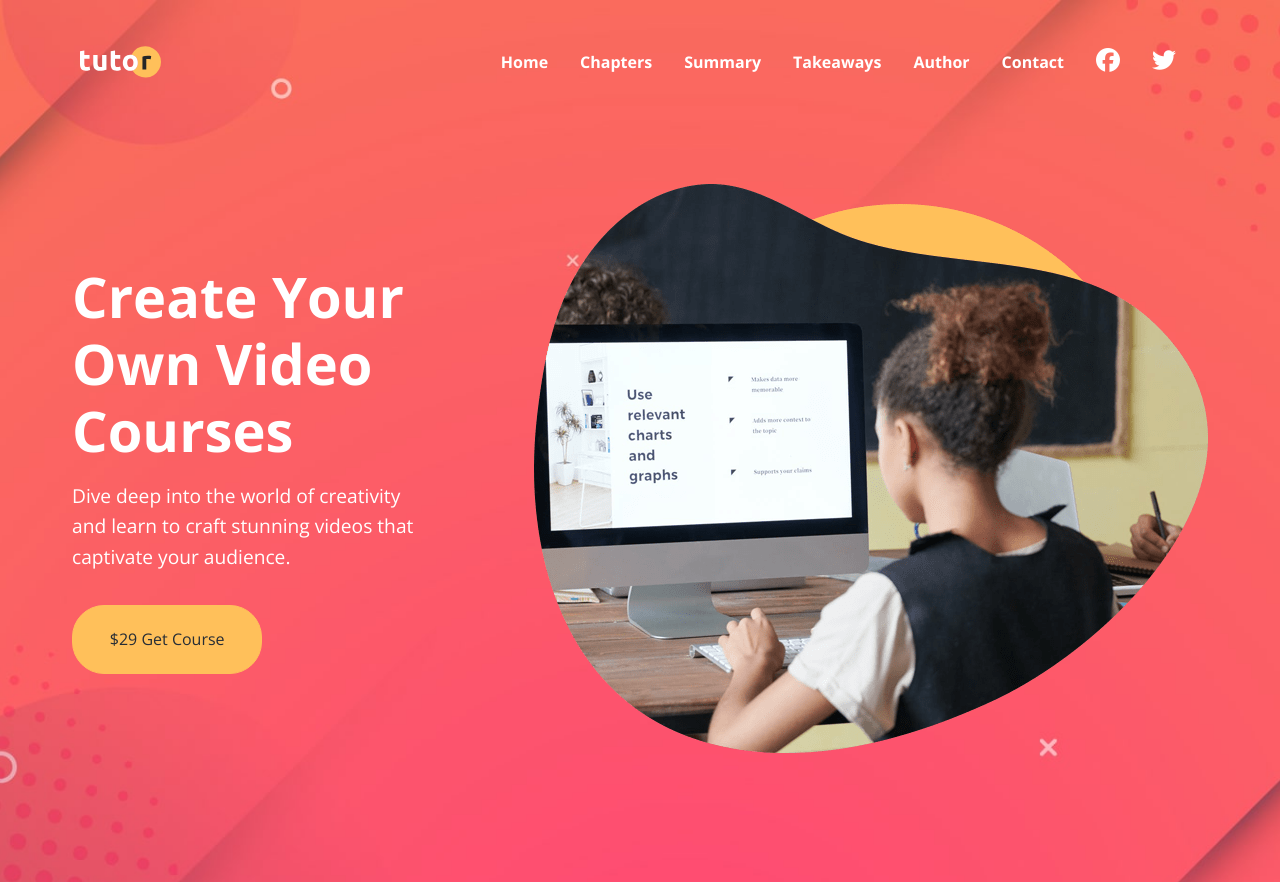
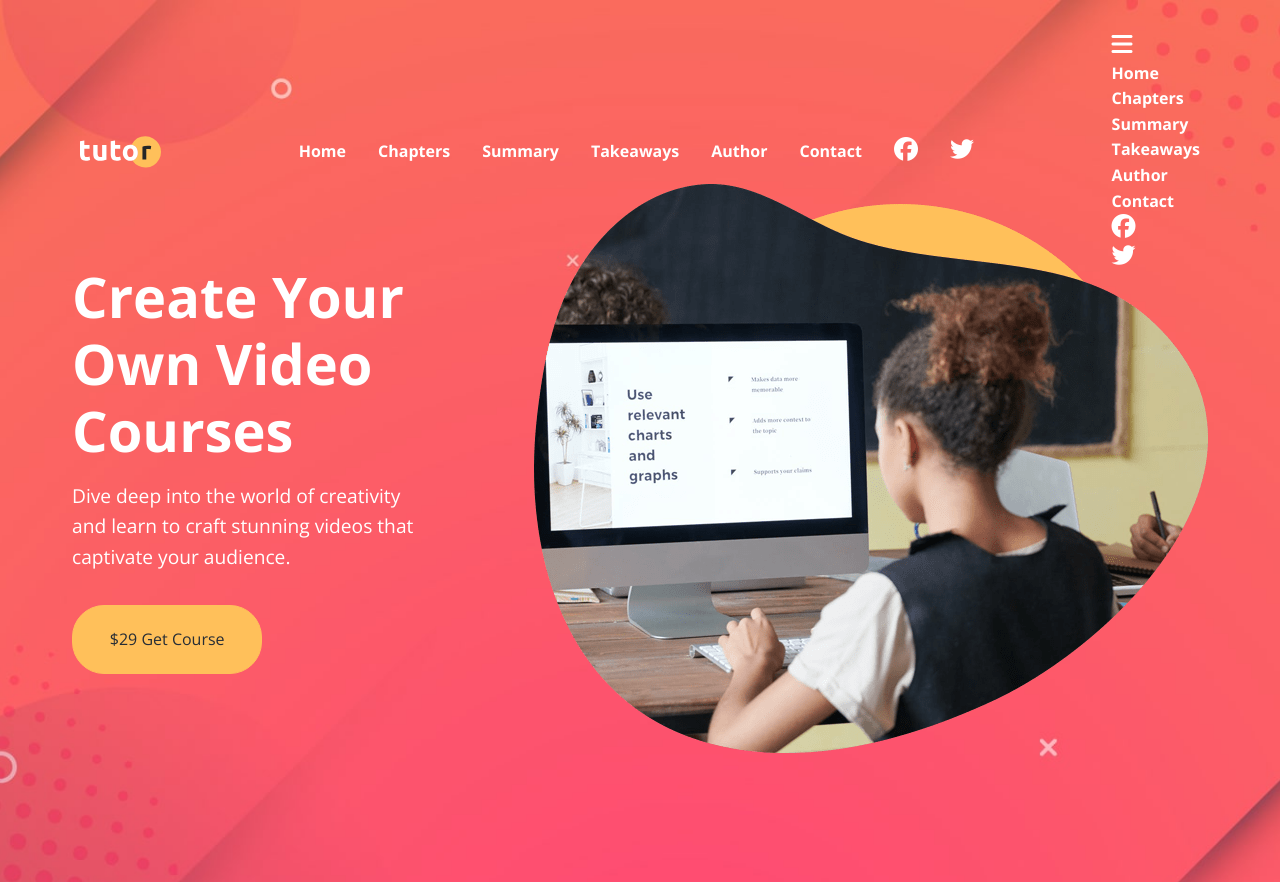
Before and after one commit to Lotacodic/tutor-course-builder, a plain HTML site: page index.html in a window 1280 px wide. Shown: the top 882 px of the page. Drawn offline with nearby package versions, Linux system fonts and the light colour scheme.

Commit message:
feat: add mobile menu to navbar

```diff
--- a/index.html
+++ b/index.html
@@ -57,6 +57,47 @@
               ></a>
             </li>
           </ul>
+        </div>
+
+          <!-- Mobile Menu  -->
+        <div class="mobile-menu">
+          <!-- Hamburger button  -->
+          <div class="mobile-menu-toggle">
+            <i class="fas fa-bars fa-2x"></i>
+          </div>
+          <!-- Mobile Menu Items  -->
+          <div class="mobile-menu-items">
+            <ul class="mobile-menu-list">
+              <li>
+                <a href="#home">Home</a>
+              </li>
+              <li>
+                <a href="#chapters">Chapters</a>
+              </li>
+              <li>
+                <a href="#summary">Summary</a>
+              </li>
+              <li>
+                <a href="#takeaways">Takeaways</a>
+              </li>
+              <li>
+                <a href="#author">Author</a>
+              </li>
+              <li>
+                <a href="contact.html">Contact</a>
+              </li>
+              <li>
+                <a href="https://facebook.com" target="_blank">
+                  <i class="fa-brands fa-facebook"></i>
+                </a>
+              </li>
+              <li>
+                <a href="https://twitter.com" target="_blank">
+                  <i class="fa-brands fa-twitter"></i>
+                </a>
+              </li>
+            </ul>
+          </div>
         </div>
       </div>
     </nav>
```
